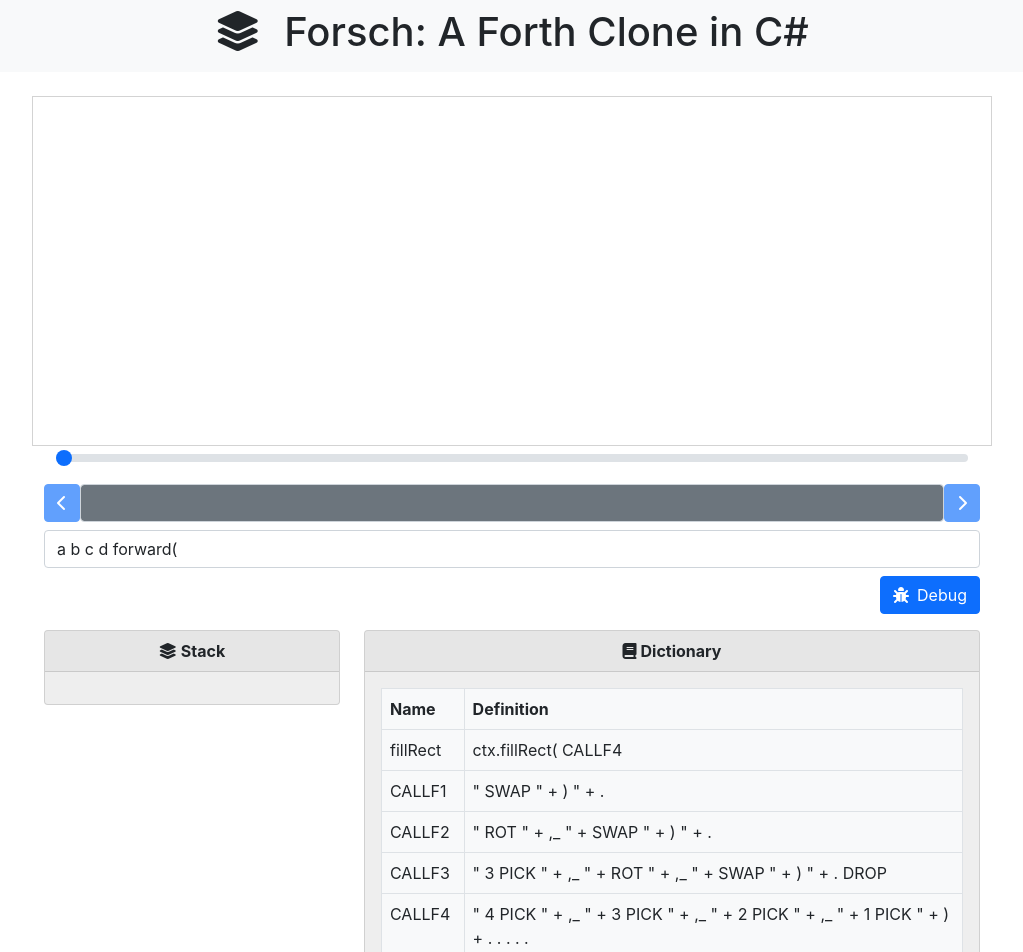
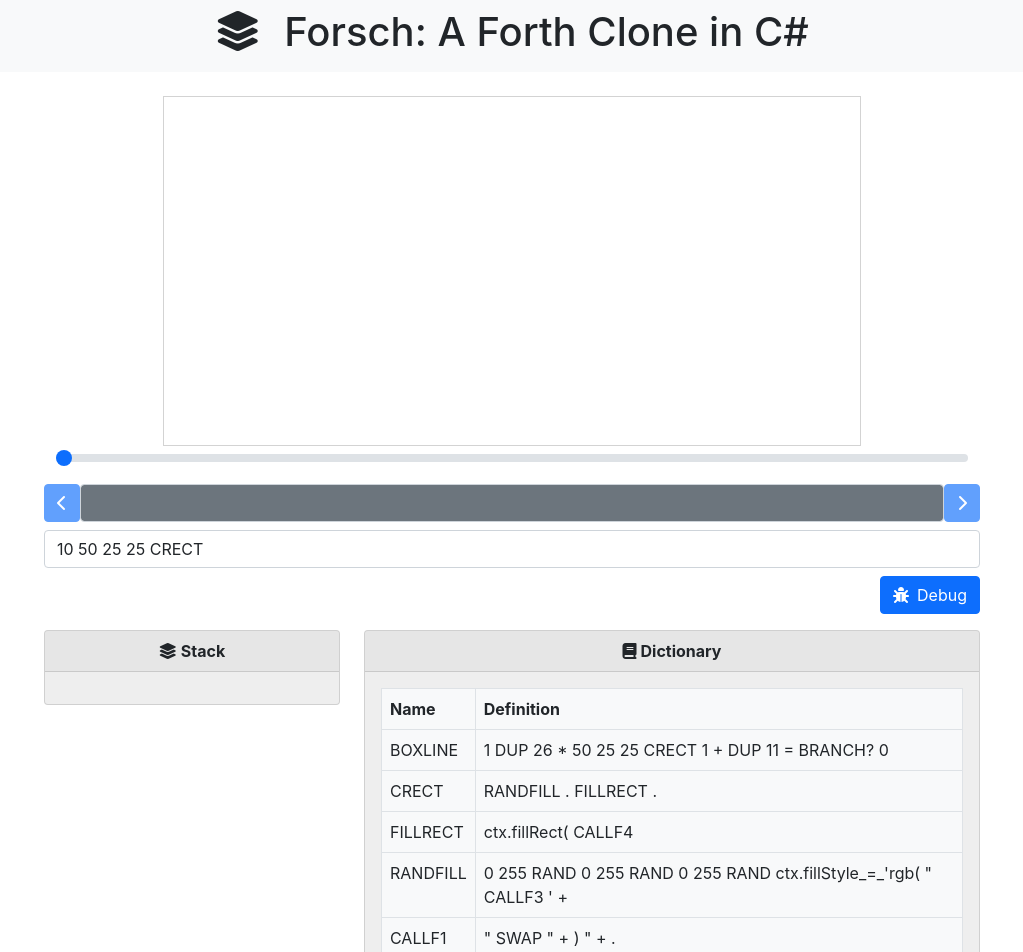
Before and after one commit to koeida/ForschReact, a React (Create React App) app: page / in a window 1280 px wide. Shown: the top 952 px of the page, without its empty margins (128-1151 px from the left). Built offline with nearby package versions, Linux system fonts and the light colour scheme.

Commit message:
drawing demo done

```diff
--- a/src/App.js
+++ b/src/App.js
@@ -7,9 +7,24 @@ const DEFAULT_ENVIRONMENT = {
   DataStack: [],
   WordDict: [
     {
-      WordName: "fillRect",
+      WordName: "BOXLINE",
+      IsImmediate: false,
+      WordText: '1 DUP 26 * 50 25 25 CRECT 1 + DUP 11 = BRANCH? 0'.split(" "),
+    },
+    {
+      WordName: "CRECT",
+      IsImmediate: false,
+      WordText: 'RANDFILL . FILLRECT .'.split(" "),
+    },
+    {
+      WordName: "FILLRECT",
       IsImmediate: false,
       WordText: 'ctx.fillRect( CALLF4'.split(" "),
+    },
+    {
+      WordName: "RANDFILL",
+      IsImmediate: false,
+      WordText: '0 255 RAND 0 255 RAND 0 255 RAND ctx.fillStyle_=_\'rgb( " CALLF3 \' +'.split(" "),
     },
     {
       WordName: "CALLF1",
@@ -19,17 +34,17 @@ const DEFAULT_ENVIRONMENT = {
     {
       WordName: "CALLF2",
       IsImmediate: false,
-      WordText: '" ROT " + ,_ " + SWAP " + ) " + .'.split(" "),
+      WordText: '" ROT " + ,_ " + SWAP " + ) " +'.split(" "),
     },
     {
       WordName: "CALLF3",
       IsImmediate: false,
-      WordText: '" 3 PICK " + ,_ " + ROT " + ,_ " + SWAP " + ) " + . DROP'.split(" "),
+      WordText: '" 3 PICK " + ,_ " + ROT " + ,_ " + SWAP " + ) " +'.split(" "),
     },
     {
       WordName: "CALLF4",
       IsImmediate: false,
-      WordText: '" 4 PICK " + ,_ " + 3 PICK " + ,_ " + 2 PICK " + ,_ " + 1 PICK " + ) + . . . . .'.split(" "),
+      WordText: '" 4 PICK " + ,_ " + 3 PICK " + ,_ " + 2 PICK " + ,_ " + 1 PICK " + ) +'.split(" "),
     },
     {
       WordName: "BEGIN",
@@ -231,26 +246,21 @@ function Stack(props) {
 }
 
 class Canvas extends React.Component {
-  componentDidMount() {
-  }
-
   componentDidUpdate() {
     const canvas = this.refs.canvas;
     const ctx = canvas.getContext("2d");
     ctx.clearRect(0, 0, canvas.width, canvas.height)
+    console.log(this.props.output);
     for(const s of this.props.output) {
       if(startsWith('ctx.', s)) {
         eval(s)
       }
     }
-
-    eval('ctx.font = "18pt Mono";');
-    eval('ctx.fillText("baruch hashem", 0, 75)');
   }
 
   render() {
     return (
-      <div className="row justify-content-center">
+      <div className="d-flex justify-content-center">
         <canvas ref="canvas"/>
       </div>
     )
@@ -261,7 +271,7 @@ class App extends React.Component {
   constructor(props) {
     super(props);
     this.state = {
-      input: "a b c d forward(",
+      input: "10 50 25 25 CRECT",
       curHistoryIndex: 0,
       history: [{ output: [], mode: "pause", environments: [DEFAULT_ENVIRONMENT] }],
     };
--- a/src/utils.js
+++ b/src/utils.js
@@ -1,4 +1,4 @@
-import {last, compose, equals, prop, find, reverse, pipe, dropLastWhile} from "ramda";
+import {last, dropLastWhile} from "ramda";
 
 function jsonDeepClone(json) {
   return JSON.parse(JSON.stringify(json));
@@ -62,7 +62,7 @@ const getNewMoment = (now, newEnvironment, curInput) => {
   const inputIsComplete = newEnvironment["InputIndex"] >= newEnvironment["Input"].length;
   const curEnvironments = now.environments.slice(0, -1).concat(newEnvironment);
   const newOutput = newEnvironment["Output"] !== ""
-    ? now.output.concat([newEnvironment["Output"]])
+    ? now.output.concat(newEnvironment["Output"].split("\n"))
     : now.output;
 
   if (inputIsComplete) {
```
